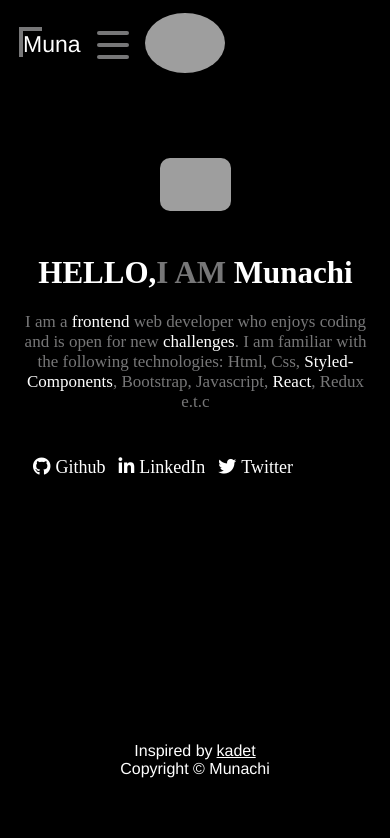
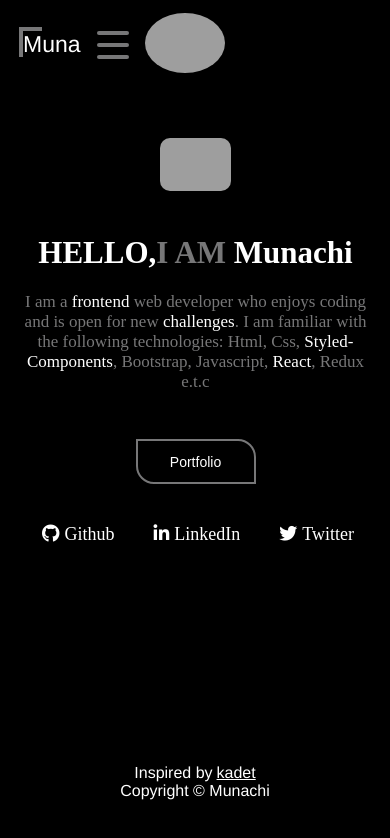
Before and after one commit to pro-munachi/New-Portfolio, a React (Create React App) app: page / in a window 390 px wide. Shown: the top 838 px of the page. Built offline with nearby package versions, Linux system fonts and the light colour scheme; grey boxes are pictures that could not be loaded.

Commit message:
mobile home

```diff
--- a/src/Styles/ContactStyle.js
+++ b/src/Styles/ContactStyle.js
@@ -72,9 +72,12 @@ export const Container = styled.div`
           width: 120px;
           height: 40px;
           background: #101011;
+          border-bottom-left-radius: 12px;
+          border-top-right-radius: 12px;
+          border-top-left-radius: 0;
+          border-bottom-right-radius: 0;
           color: white;
           font-size: 14.5px;
-          border-radius: 5px;
         }
       }
     }
--- a/src/Styles/MobileHomeStyle.js
+++ b/src/Styles/MobileHomeStyle.js
@@ -2,17 +2,16 @@ import styled from 'styled-components'
 
 export const Container = styled.div`
   color: #777778;
-  height: 75vh;
+  height: 80vh;
   font-family: 'Droid Sans';
   .home {
     width: 90%;
     margin: auto;
-    margin-top: 5%;
     padding-top: 10%;
     text-align: center;
     display: flex;
     flex-direction: column;
-    justify-content: center;
+    justify-content: space-around;
     .image {
       text-align: center;
       margin: 10px 0;
@@ -30,17 +29,32 @@ export const Container = styled.div`
         font-size: 17px;
       }
     }
+    .button {
+      margin: 20px 0;
+      button {
+        width: 120px;
+        height: 45px;
+        border-top-right-radius: 18px;
+        border-bottom-left-radius: 18px;
+        background: transparent;
+        color: white;
+        border: 2px solid #777778;
+        font-size: 14px;
+      }
+    }
     .footer {
       display: flex;
       flex-direction: column;
       justify-content: space-between;
       .social {
-        margin: 10px 0;
+        margin: 20px 0;
+        text-align: center;
         .social-link {
           display: flex;
+
           p {
             font-size: 18px;
-            margin: 8px 0 8px 8px;
+            margin: auto;
             a {
               text-decoration: none;
               color: white;
--- a/src/component/MobileHome.js
+++ b/src/component/MobileHome.js
@@ -1,6 +1,7 @@
 import React from 'react'
 import { Container } from '../Styles/MobileHomeStyle'
 import { Bounce, Roll } from 'react-reveal'
+import { NavLink } from 'react-router-dom'
 
 const MobileHome = () => {
   return (
@@ -38,6 +39,13 @@ const MobileHome = () => {
             </p>
           </Bounce>
         </div>
+        <Roll>
+          <div className='button'>
+            <NavLink to='/portfolio'>
+              <button>Portfolio</button>
+            </NavLink>
+          </div>
+        </Roll>
         <Bounce>
           <div className='footer'>
             <div className='social'>
```
